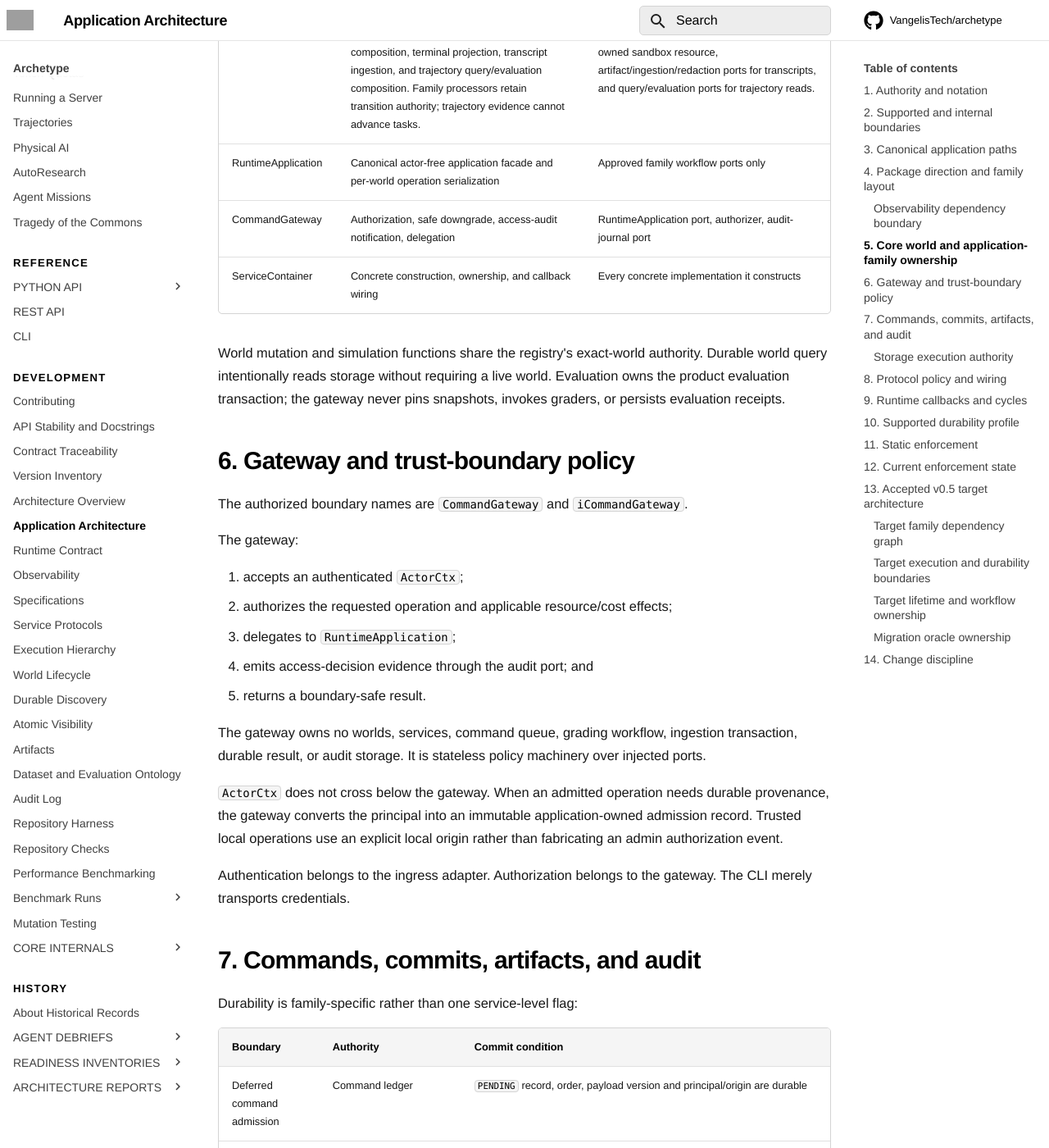
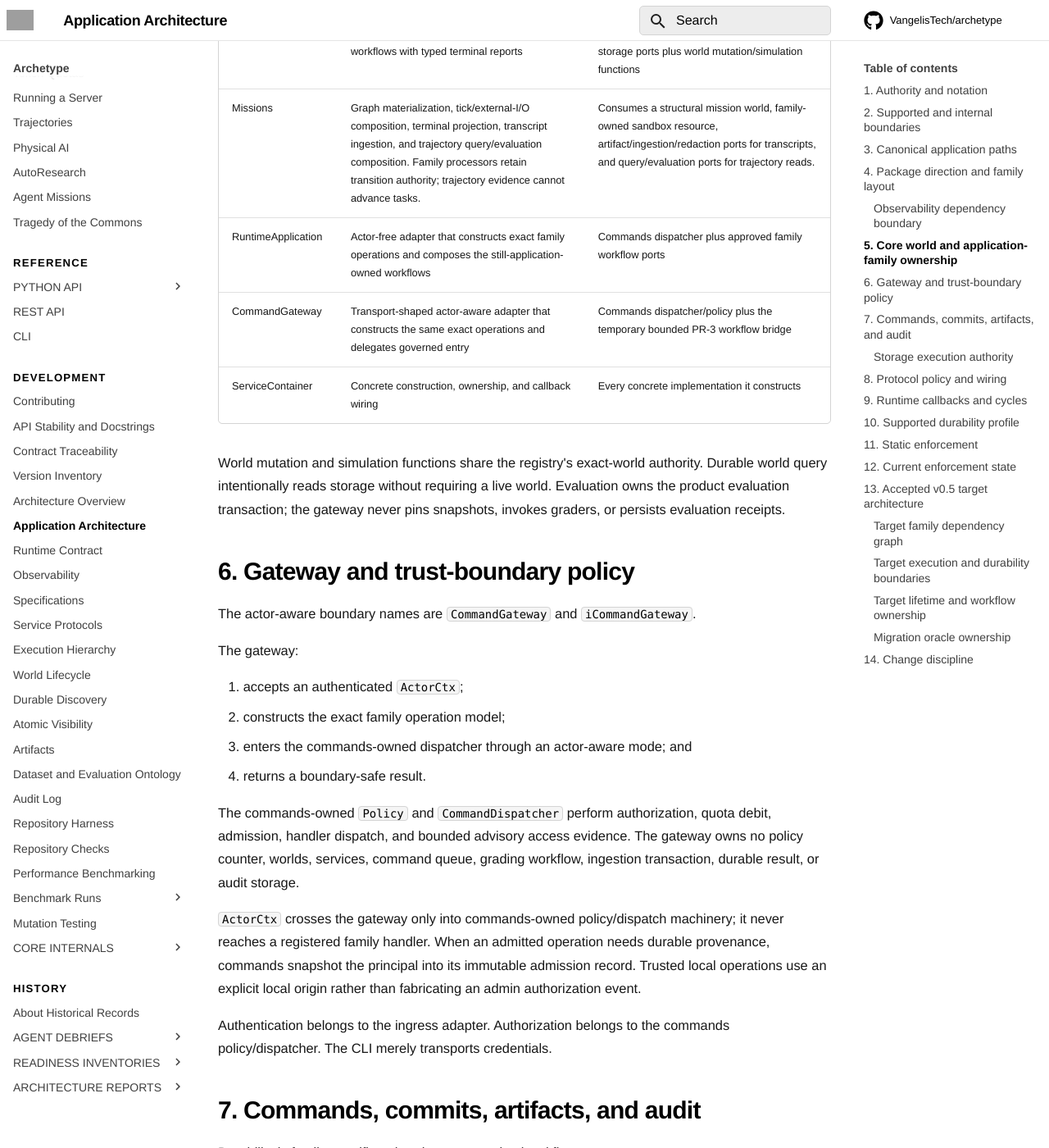
Before and after one commit to VangelisTech/archetype, an MkDocs documentation site: the page built from docs/guide/application-architecture.md, in a window 1280 px wide and 1400 px high, scrolled down 8052 px. Shown: the whole window at 82% size. Built offline with MkDocs 1.6.1 and Material for MkDocs 9.7.7, drawn with Linux system fonts in a browser that asks for light colours; comment, search, counter and statistics services are not loaded; some of the changed text lies outside the part shown; grey boxes are pictures that could not be loaded.

Commit message:
docs(commands): reconcile current authority layout
Signed-off-by: Everett Kleven <ekleven@vangelis.tech>

````diff
--- a/docs/guide/application-architecture.md
+++ b/docs/guide/application-architecture.md
@@ -43,10 +43,12 @@ or CLI boundary; it does not assemble the internal service graph.
 
 ## 3. Canonical application paths
 
-`RuntimeApplication` is the actor-free application facade. It exposes canonical
-ID-oriented product operations and delegates each workflow to its owning
-family. It owns no transport, authentication, authorization, storage backend,
-grader implementation, or durable queue state.
+`RuntimeApplication` is the actor-free application adapter. Its world methods
+construct exact family operation models and enter the commands-owned dispatcher
+through trusted modes; workflows that have not yet moved to top-level
+registrations delegate through their owning application-family ports. It owns
+no transport, authentication, authorization, storage backend, grader
+implementation, or durable queue state.
 
 Trusted local scripts use it through the ergonomic runtime:
 
@@ -54,8 +56,8 @@ Trusted local scripts use it through the ergonomic runtime:
 application code
   -> ArchetypeRuntime / RuntimeWorld
   -> RuntimeApplication
-  -> app-family ports
-  -> core
+  -> CommandDispatcher.apply / defer
+  -> registered family handler
 ```
 
 Untrusted callers use an authorized server boundary:
@@ -65,23 +67,24 @@ CLI or remote client
   -> REST API over HTTP
   -> authentication adapter
   -> CommandGateway(ActorCtx)
-  -> RuntimeApplication
-  -> app-family ports
-  -> core
+  -> CommandDispatcher.apply_as / defer_as
+  -> the same registered family handler
 ```
 
 The CLI is an HTTP client except for the server-startup entrypoint. It does not
 authorize calls or import application/runtime implementation code. FastAPI
 translates transport models and authenticates principals. `CommandGateway`
-authorizes; it does not translate HTTP or implement domain workflows.
+constructs exact operations and delegates actor-aware entry; it does not
+translate HTTP, own authorization policy, or implement domain workflows.
 
 Other untrusted ingress, including MCP tools, sandboxed agents, or multi-tenant
 embeddings, uses the same gateway even when HTTP is not involved.
 
 The concrete `ArchetypeRuntime` is not a dependency of `archetype.app`.
-`RuntimeApplication` is the lower actor-free seam shared by runtime and gateway,
-so scripting-only handles, sync wrappers, callbacks, and local lifetime do not
-leak into the server.
+`RuntimeApplication` and `CommandGateway` are parallel trusted and actor-aware
+adapters over the same commands dispatcher and family models. Scripting-only
+handles, sync wrappers, callbacks, and local lifetime therefore do not leak
+into the server.
 
 ## 4. Package direction and family layout
 
@@ -163,17 +166,15 @@ The current authority layout is:
 src/archetype/
   errors.py          stable shared boundary-error bases
   storage/           physical rows, catalogs, commits, scans and app tables
+  world/             lifecycle, mutation, simulation, query and exact operation models
+  commands/          registry, policy, dispatch, durable scheduling and audit projection
   app/
-    application/     RuntimeApplication, its port, and boundary-safe models
-    world/           world lifecycle, mutation, and simulation
-    query/           persisted ECS read paths
+    application/     actor-free RuntimeApplication adapter and workflow composition
     ingestion/       live storage selection and typed-ingestion bridge
     artifacts/       file discovery, immutable object storage and media indexes
     redaction/       pre-durability secret scanning, receipts and quarantine
     evaluation/      grading orchestration, snapshot pinning and receipt writes
-    commands/        durable ledger, scheduling, dispatch, settlement
-    gateway/         authorization policy boundary
-    audit/           journals, outboxes, projections
+    gateway/         transport-shaped actor-aware adapter
     research/        autoresearch and multi-run research workflows
     missions/        mission graph and external-I/O composition
     physical_ai/     batched evaluation and instruction-sweep workflow
@@ -212,8 +213,10 @@ application code -> archetype.runtime
 CLI              -> REST API over HTTP
 runtime          -> app.application contracts and safe models
 API              -> app.gateway contracts, safe models, and app errors
-gateway          -> app.application port plus auth/audit ports
+application/gateway adapters -> commands dispatcher plus family models/contracts
 app families     -> top-level family contracts, approved app-family ports, core
+commands         -> storage and world
+world            -> storage
 top-level family -> core and explicitly declared lower top-level families
 core             -> foundation and third-party libraries only
 ```
@@ -287,13 +290,12 @@ or CLI boundary.
 | Ingestion | Select live storage configuration and delegate typed publication | Storage and world-coordinate ports |
 | Artifacts | File discovery, metadata scans, immutable content-addressed objects, and common/media indexes | Ingestion, storage and world-coordinate ports |
 | Evaluation | Snapshot pinning, grader contracts, grading, evidence and durable results | Query, ingestion, storage and world-coordinate ports |
-| Commands | Durable admission, order, leasing, lock-held materialization, retry, settlement and dead letters | Control catalog plus exact world handlers |
-| Audit | Transactional journal/outbox and analytical projection | Storage or control-authority ports |
+| Commands | Exact registration, authorization policy, governed direct/deferred entry, durable admission, order, leasing, lock-held materialization, retry, settlement, dead letters, transactional outbox and analytical audit projection | Storage/control catalog plus exact world handlers |
 | Research | Multi-run research workflows and bounded persisted-control reads | World registry/lifecycle and storage ports plus world simulation functions and explicit evaluator callbacks |
 | Physical AI | Batched evaluation and instruction-sweep workflows with typed terminal reports | World registry/lifecycle, evaluation, and storage ports plus world mutation/simulation functions |
 | Missions | Graph materialization, tick/external-I/O composition, terminal projection, transcript ingestion, and trajectory query/evaluation composition. Family processors retain transition authority; trajectory evidence cannot advance tasks. | Consumes a structural mission world, family-owned sandbox resource, artifact/ingestion/redaction ports for transcripts, and query/evaluation ports for trajectory reads. |
-| RuntimeApplication | Canonical actor-free application facade and per-world operation serialization | Approved family workflow ports only |
-| CommandGateway | Authorization, safe downgrade, access-audit notification, delegation | RuntimeApplication port, authorizer, audit-journal port |
+| RuntimeApplication | Actor-free adapter that constructs exact family operations and composes the still-application-owned workflows | Commands dispatcher plus approved family workflow ports |
+| CommandGateway | Transport-shaped actor-aware adapter that constructs the same exact operations and delegates governed entry | Commands dispatcher/policy plus the temporary bounded PR-3 workflow bridge |
 | ServiceContainer | Concrete construction, ownership, and callback wiring | Every concrete implementation it constructs |
 
 World mutation and simulation functions share the registry's exact-world
@@ -303,27 +305,28 @@ never pins snapshots, invokes graders, or persists evaluation receipts.
 
 ## 6. Gateway and trust-boundary policy
 
-The authorized boundary names are `CommandGateway` and `iCommandGateway`.
+The actor-aware boundary names are `CommandGateway` and `iCommandGateway`.
 
 The gateway:
 
 1. accepts an authenticated `ActorCtx`;
-2. authorizes the requested operation and applicable resource/cost effects;
-3. delegates to `RuntimeApplication`;
-4. emits access-decision evidence through the audit port; and
-5. returns a boundary-safe result.
+2. constructs the exact family operation model;
+3. enters the commands-owned dispatcher through an actor-aware mode; and
+4. returns a boundary-safe result.
 
-The gateway owns no worlds, services, command queue, grading workflow,
-ingestion transaction, durable result, or audit storage. It is stateless policy
-machinery over injected ports.
+The commands-owned `Policy` and `CommandDispatcher` perform authorization,
+quota debit, admission, handler dispatch, and bounded advisory access evidence.
+The gateway owns no policy counter, worlds, services, command queue, grading
+workflow, ingestion transaction, durable result, or audit storage.
 
-`ActorCtx` does not cross below the gateway. When an admitted operation needs
-durable provenance, the gateway converts the principal into an immutable
-application-owned admission record. Trusted local operations use an explicit
-local origin rather than fabricating an admin authorization event.
+`ActorCtx` crosses the gateway only into commands-owned policy/dispatch
+machinery; it never reaches a registered family handler. When an admitted
+operation needs durable provenance, commands snapshot the principal into its
+immutable admission record. Trusted local operations use an explicit local
+origin rather than fabricating an admin authorization event.
 
 Authentication belongs to the ingress adapter. Authorization belongs to the
-gateway. The CLI merely transports credentials.
+commands policy/dispatcher. The CLI merely transports credentials.
 
 ## 7. Commands, commits, artifacts, and audit
 
@@ -359,10 +362,11 @@ dispatch/review observation seams as described in
 in section 13 is the accepted v0.5 target for those seams, not a claim about
 the current implementation.
 
-The durable scheduler/dispatcher belongs to the commands family, not to the gateway. Both
-trusted runtime operations and authorized remote admission may use it. The
-gateway authorizes remote admission and delegates; simulation invokes a named
-commands-family drain callback at the tick boundary.
+The durable scheduler/dispatcher belongs to the commands family, not to the
+gateway. Both trusted runtime operations and actor-aware remote admission may
+use it. The gateway constructs and delegates the exact operation; the
+commands dispatcher authorizes actor-aware admission. Simulation invokes a
+named commands-family drain callback at the tick boundary.
 
 `StorageService` owns the catalog-derived world/run envelope, extends
 caller-keyed conditional keys with that identity, and owns `daft.Catalog`
@@ -502,7 +506,8 @@ Together, the repository's architecture and observability checkers must:
   contracts without treating that path as public-API promotion;
 - reject direct `Component` subclasses anywhere under `archetype.app`;
 - enforce the existing outer-package and application-family dependency rules;
-- confine `ActorCtx` to gateway/auth code and approved adapter construction;
+- confine commands-owned `ActorCtx` to policy/dispatch, gateway compatibility,
+  and approved adapter construction;
 - restrict concrete cross-family construction to `container.py`;
 - reject concrete-service inheritance;
 - reserve application-owned terminal Daft, Iceberg, and catalog-table
@@ -522,11 +527,12 @@ repository without rejection tests is not an executable architecture contract.
 
 ## 12. Current enforcement state
 
-The family packages, actor-free application facade, authorized gateway,
-durable command scheduler, local/remote control authority, artifact and
-evaluation ownership, and co-located protocols are implemented. Runtime calls
-do not fabricate `ActorCtx`; API routes depend on `iCommandGateway`; concrete
-services and the container are not top-level exports.
+The family packages, actor-free application adapter, actor-aware gateway,
+commands-owned registry/policy/dispatcher/scheduler/audit projection,
+local/remote control authority, artifact and evaluation ownership, and
+co-located protocols are implemented. Runtime calls do not fabricate
+`ActorCtx`; API routes depend on `iCommandGateway`; concrete services and the
+container are not top-level exports.
 
 Agent Missions V1 is implemented under `archetype.missions`,
 `archetype.app.missions.service`, and `archetype.runtime.missions`. The
@@ -537,8 +543,9 @@ resources within the mission family.
 
 `quality/architecture.toml` contains the scalar policy and application-family
 DAG. Per-family fragments under `quality/architecture.d/` register the
-top-level dispositions for `artifacts`, `evaluation`, `graph`, `missions`,
-`physical_ai`, `projections`, `research`, and `storage`.
+top-level dispositions for `artifacts`, `commands`, `evaluation`, `graph`,
+`ingestion`, `missions`, `physical_ai`, `projections`, `research`, `storage`,
+and `world`.
 `scripts/check_architecture.py` enforces their package direction, protocol
 imports, concrete construction, concrete inheritance, and persistent
 Component placement.
@@ -577,11 +584,12 @@ three existing gateway decorators remain children, and Issue #515 owns
 coherent ingress roots. The existing footgun reviewer complements this
 deterministic audit with semantic observability review.
 
-Other deliberately retained implementation seams are documented rather than
-hidden: audit/application history remains an `iAuditLog` concern, while
-durable ECS reads belong to `archetype.world.query`; the root `app/models.py`
-holds cross-family boundary models. Changing that model ownership is a
-separate contract decision, not undocumented drift.
+Other deliberately retained compatibility seams are documented rather than
+hidden. Durable ECS reads belong to `archetype.world.query`; audit history is
+the commands-owned `GetAuditHistory`/`AuditLog` projection. The root
+`app/models.py` contains only the finite legacy command envelope and its
+six-operation translator, while `app.gateway.auth.models` re-exports the
+commands-owned `ActorCtx` for ingress compatibility.
 
 ## 13. Accepted v0.5 target architecture
 
````
